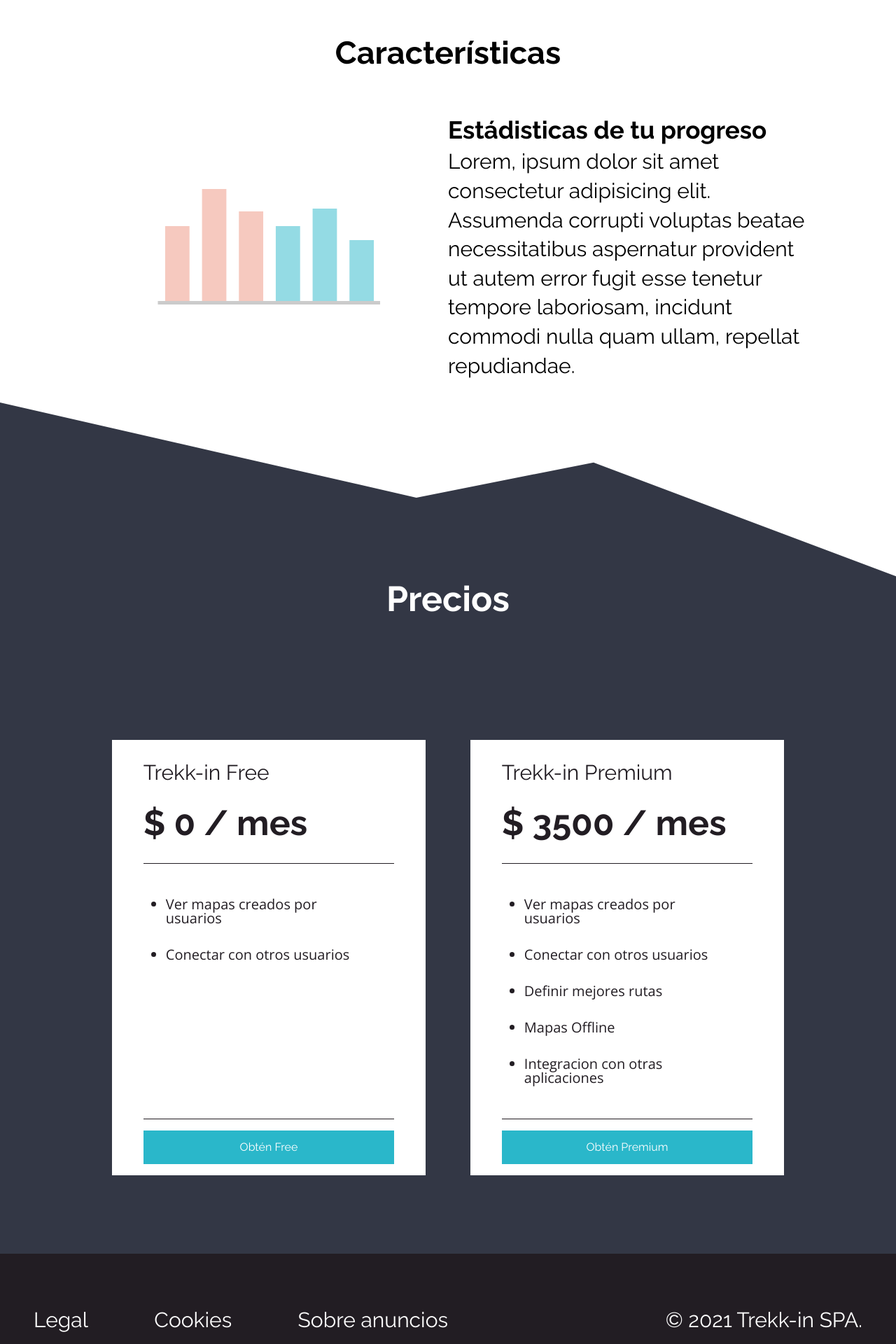
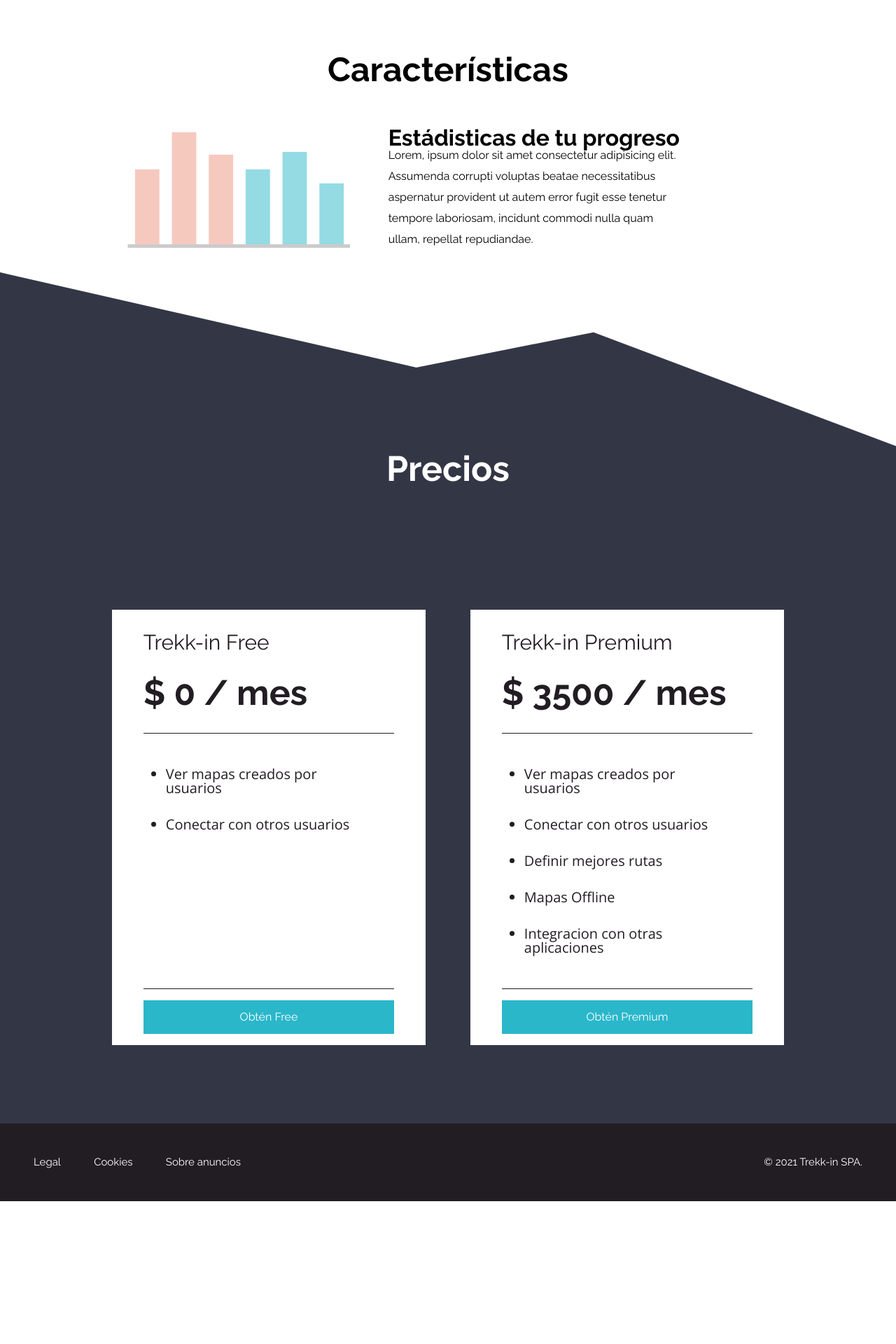
Before and after one commit to NicteAC/trekk-in2, a plain HTML site: page index.html in a window 1280 px wide. Shown: the part 880-2800 px from the top of the page at 70% size. After the commit the page ends 2596 px from the top, so only its background shows below. Drawn offline with nearby package versions, Linux system fonts and the light colour scheme.

Commit message:
definiendo responsividad

```diff
--- a/assets/sass/base/_typography.scss
+++ b/assets/sass/base/_typography.scss
@@ -4,6 +4,7 @@
             font-size: $font-size-large;
             text-decoration: none;
             color: $raisingblack;
+            font-family: $raleway;
         }
     }
 }
--- a/assets/sass/layout/_footer.scss
+++ b/assets/sass/layout/_footer.scss
@@ -1,6 +1,6 @@
 .footer {
   position: relative;
-  top: 38rem;
+  top: 30rem;
   padding: 3rem;
   background-color: $raisingblack;
   display: flex;
--- a/index.html
+++ b/index.html
@@ -5,7 +5,7 @@
     <meta name="viewport" content="width=device-width, initial-scale=1.0">
     <meta name="author" content="Carolina Aliaga">
     <meta name="description" content="Desafio Trekking">
-    <!--Font Raleway, open sans-->
+    <!--Font-->
     <link rel="preconnect" href="https://fonts.gstatic.com">
     <link href="https://fonts.googleapis.com/css2?family=Open+Sans&family=Raleway:wght@400;700&display=swap"
         rel="stylesheet">
@@ -14,7 +14,7 @@
         integrity="sha384-vp86vTRFVJgpjF9jiIGPEEqYqlDwgyBgEF109VFjmqGmIY/Y4HV4d3Gp2irVfcrp" crossorigin="anonymous">
     <!--Css-->
     <link rel="stylesheet" href="assets/css/style.css">
-    <title>Desafio Startup Treek-in</title>
+    <title>Startup Treek-in</title>
   </head>
 
 
@@ -56,11 +56,10 @@
 
         <div class="contenedor">
             <div class="row">
-                <div class="col-xs-12 col-lg-9 col-xl-7">
+                <div class="col-xs-12 col-lg-6 col-xl-5">
                     <h1 class="hero__title">Haz Trekking sin Parar</h1>
                     <p class="hero__text">Con Trekk-in te despreocuparás de la estimacion de tu viaje, ya que con
-                        unos simples pasos podrás definir
-                        la mejor ruta a tomar con tus compañeros de expedición.</p>
+                        unos simples pasos podrás definir la mejor ruta a tomar con tus compañeros de expedición.</p>
                 </div>
             </div>
         </div>
@@ -73,12 +72,12 @@
         <div class="contenedor">
             <h2 class="graph__title">Características</h2>
             <section class="row">
-                <div class="graph__svg col-xs-12 col-lg-6">
+                <div class="graph__svg col-xs-12 col-lg-5">
                     <object class="graph__svg--graf" data="assets/images/bar-graph.svg" type="image/svg+xml">
                         <img src="" alt="Imagen PNG alternativa">
                     </object>
                 </div>
-                <div class="graph__text col-xs-12 col-lg-6">
+                <div class="graph__text col-xs-12 col-lg-5">
                     <h3 class="graph__text--title">Estádisticas de tu progreso</h3>
                     <p class="graph__text--paragraph">Lorem, ipsum dolor sit amet consectetur adipisicing elit.
                         Assumenda corrupti voluptas beatae
@@ -144,14 +143,14 @@
 <footer>
     <div class="footer container">
         <div class="row">
-            <div class="col-xs-12 col-lg-6">
+            <div class="col-xs-12 col-lg-3">
                 <ul class="footer__items">
                     <li>Legal</li>
                     <li>Cookies</li>
                     <li>Sobre anuncios</li>
                 </ul>
             </div>
-            <div class="footer__span col-xs-12 col-lg-6">
+            <div class="footer__span col-xs-12 col-lg-9">
                 <span>© 2021 Trekk-in SPA.</span>
             </div>
 
```
Also changed, not shown: assets/css/style.css.
